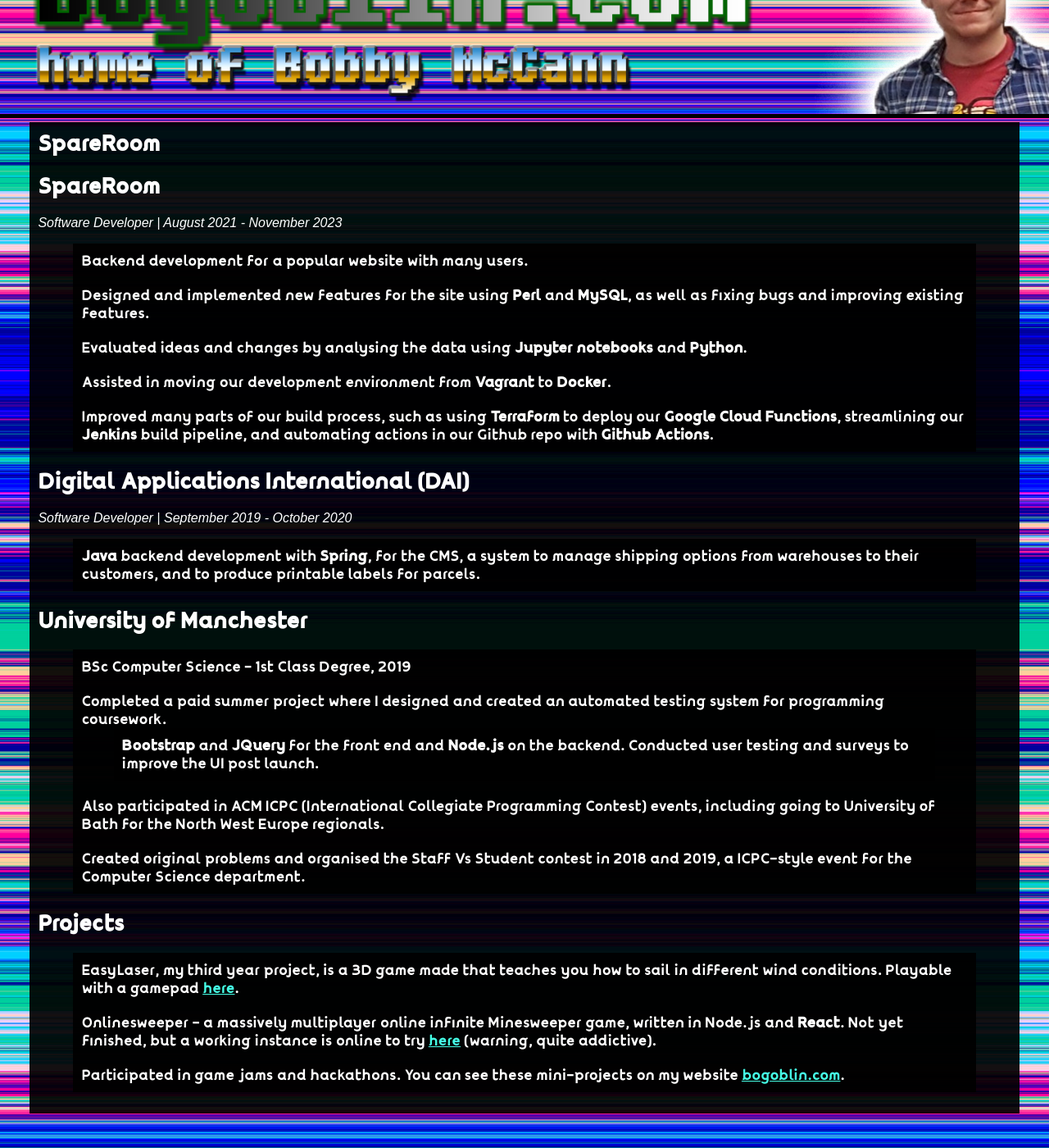
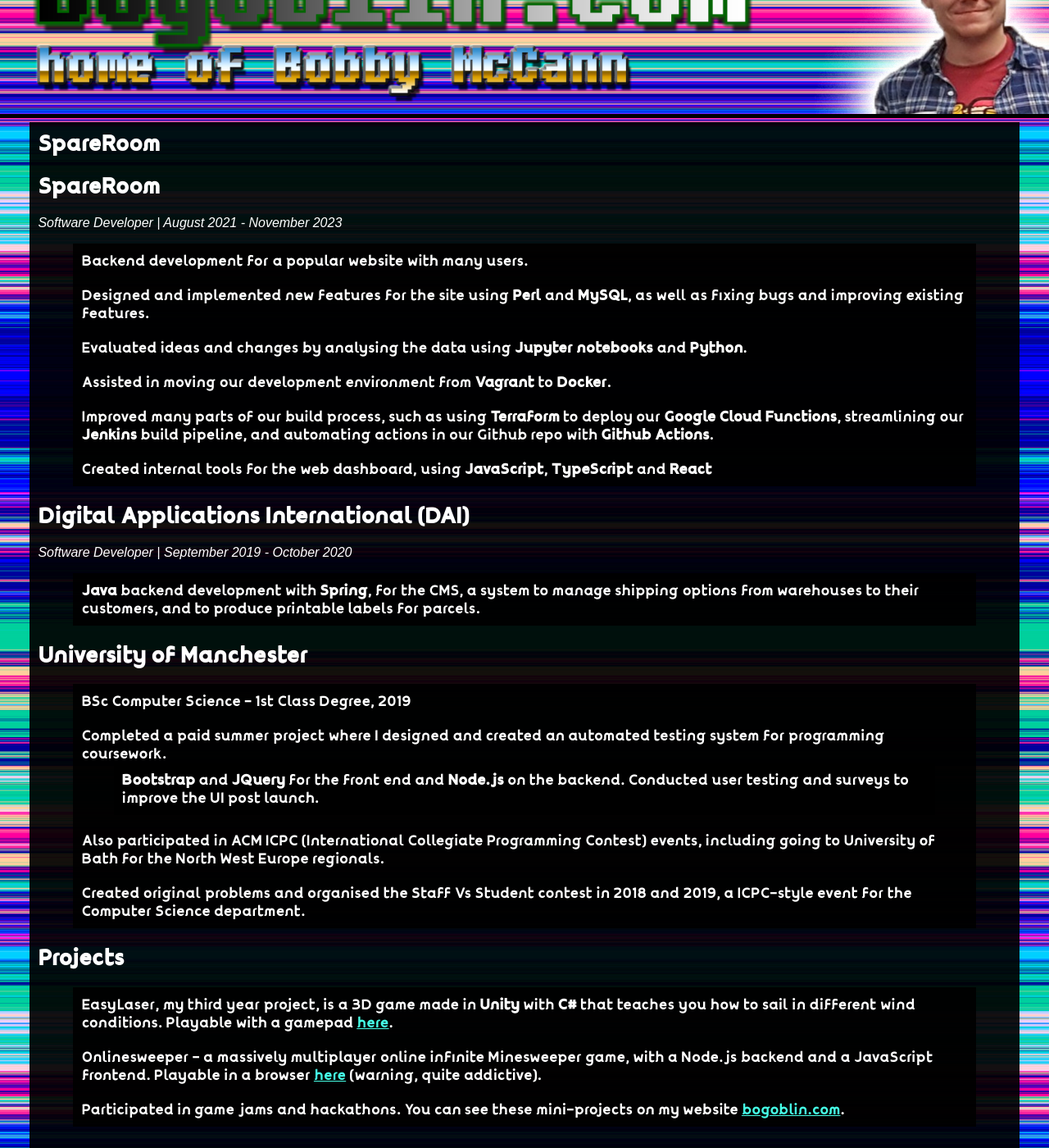
Before and after one commit to bogoblin/bobbyweb, a Jekyll site: the page built from cv/cv.md, in a window 1280 px wide and 1400 px high, scrolled down 101 px. Shown: the whole window at 82% size. Built offline with Jekyll 4.4.1, drawn with Linux system fonts in a browser that asks for light colours; our own code applies the rules of GitHub Pages for plain Markdown files.

Commit message:
CV update

```diff
--- a/cv/cv.md
+++ b/cv/cv.md
@@ -6,6 +6,7 @@
 - Evaluated ideas and changes by analysing the data using **Jupyter notebooks** and **Python**.
 - Assisted in moving our development environment from **Vagrant** to **Docker**.
 - Improved many parts of our build process, such as using **Terraform** to deploy our **Google Cloud Functions**, streamlining our **Jenkins** build pipeline, and automating actions in our Github repo with **Github Actions**.
+- Created internal tools for the web dashboard, using **JavaScript**, **TypeScript** and **React**
 
 ## Digital Applications International (DAI)
 *Software Developer | September 2019 - October 2020*
@@ -22,6 +23,6 @@
 
 ## Projects
 
-- EasyLaser, my third year project, is a 3D game made that teaches you how to sail in different wind conditions. Playable with a gamepad [here](https://bogoblin.com/games/2019/05/11/EasyLaser.html).
-- Onlinesweeper - a massively multiplayer online infinite Minesweeper game, written in Node.js and **React**. Not yet finished, but a working instance is online to try [here](https://onlinesweeper-5i7y9.ondigitalocean.app/) (warning, quite addictive).
+- EasyLaser, my third year project, is a 3D game made in **Unity** with **C#** that teaches you how to sail in different wind conditions. Playable with a gamepad [here](https://bogoblin.com/games/2019/05/11/EasyLaser.html).
+- Onlinesweeper - a massively multiplayer online infinite Minesweeper game, with a Node.js backend and a JavaScript frontend. Playable in a browser [here](https://onlinesweeper-5i7y9.ondigitalocean.app/) (warning, quite addictive).
 - Participated in game jams and hackathons. You can see these mini-projects on my website [bogoblin.com](https://bogoblin.com).
```
